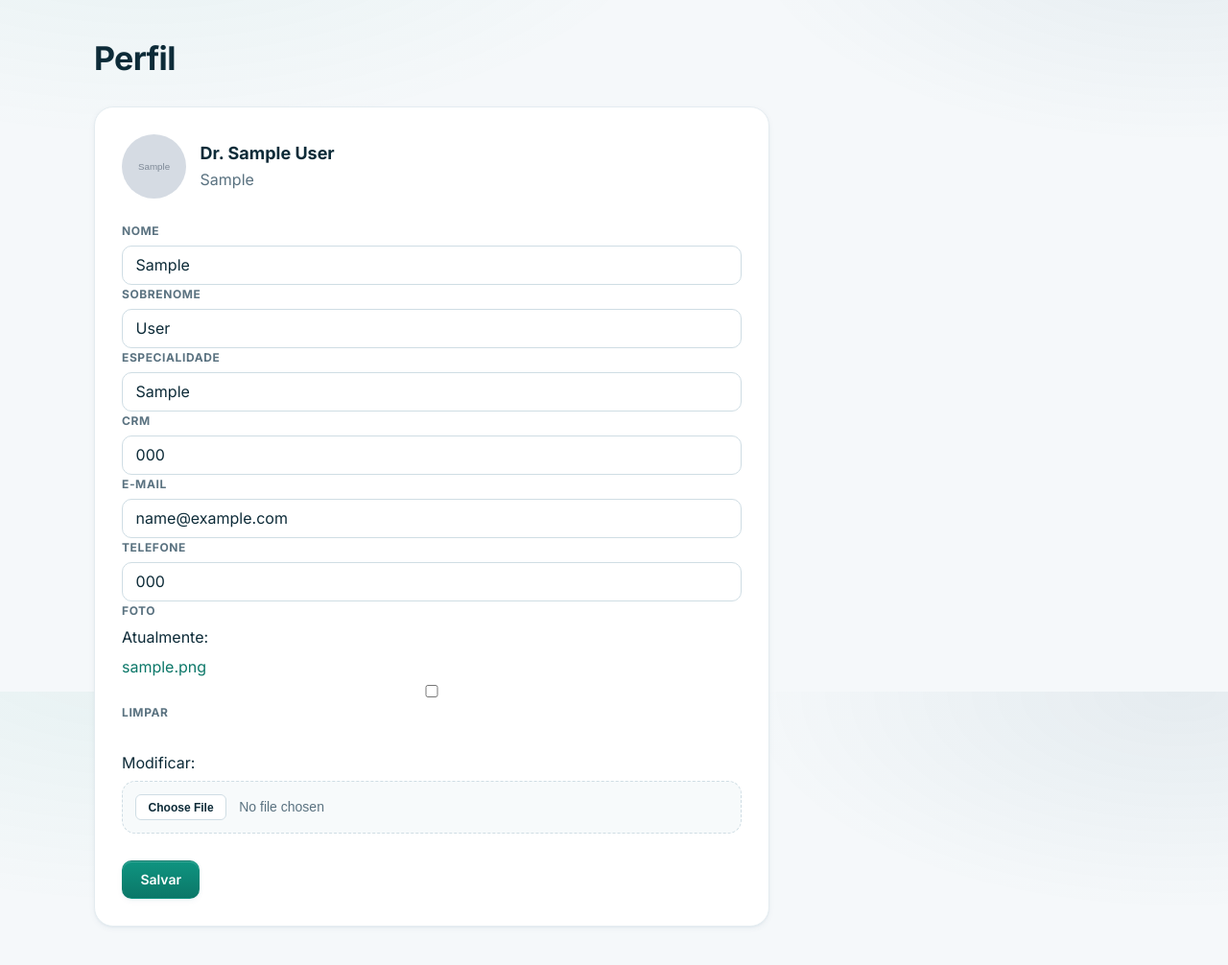
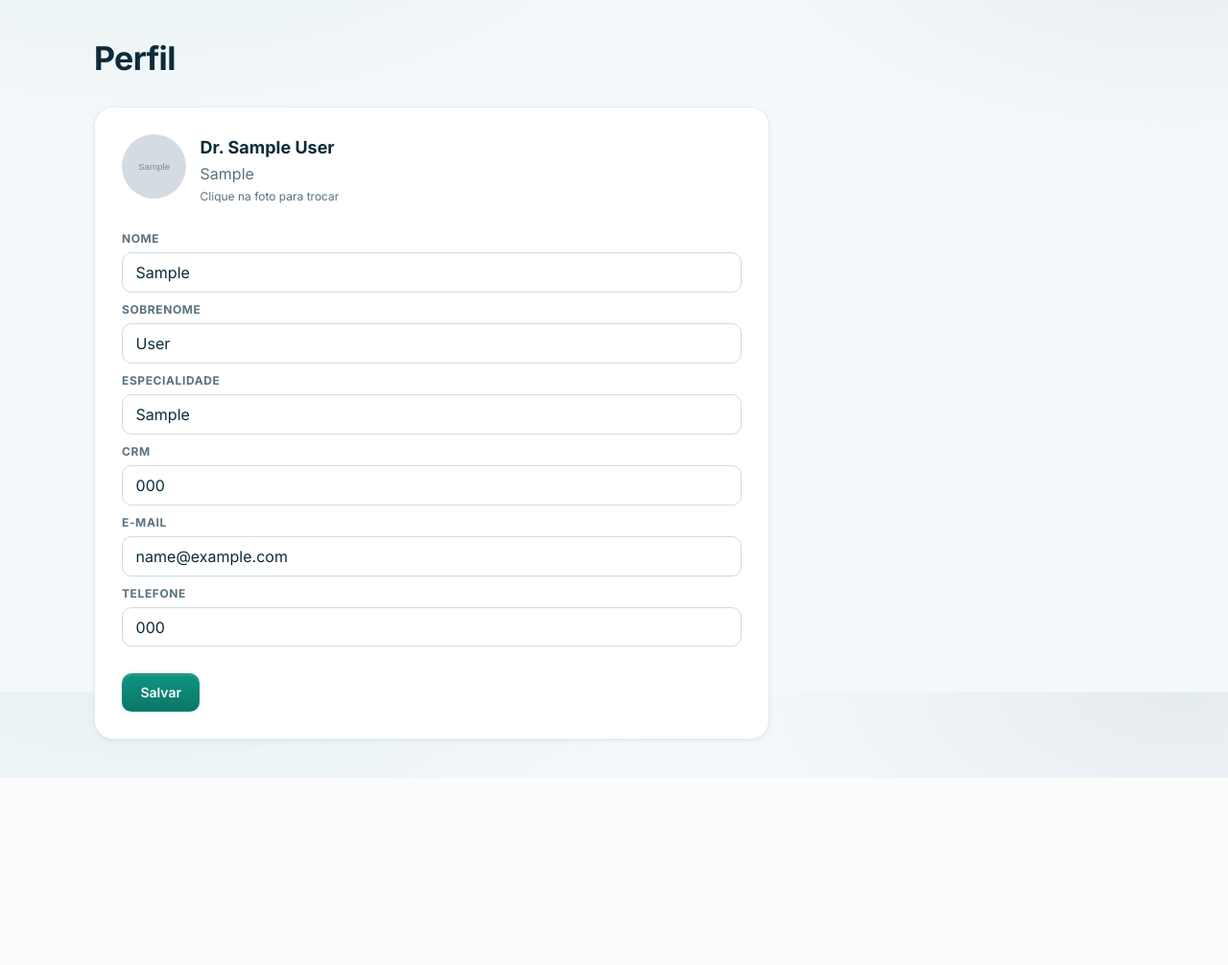
Before and after one commit to projetogrupo/MedHelper, a Django app: page /profile/ in a window 1280 px wide. Shown: the part 79-1085 px from the top of the page at 96% size. After the commit the page ends 890 px from the top, so only its background shows below. Run offline with Django 5.2, Linux system fonts and the light colour scheme; a user stored in the database is signed in; tables that the repository leaves empty hold one stand-in row (values such as "Sample post"); grey boxes marked "Sample" are stand-in pictures.

Commit message:
Make the avatar the photo control on the profile screen
The photo was rendered by the generic field loop, so it landed at the
bottom of the form as a file input with no relationship to the avatar it
feeds. The circle is now the label for that input: clicking it opens the
picker, hovering reveals an "Alterar" overlay, and the chosen file is shown
in the circle immediately instead of only after the form round-trips.

The input itself stays in the form, visually hidden but focusable, so
keyboard users still reach it and the file is still submitted.

Co-Authored-By: Claude Opus 5 <noreply@anthropic.com>

```diff
--- a/src/core/static/core/style.css
+++ b/src/core/static/core/style.css
@@ -1054,6 +1083,18 @@ tbody tr:last-child td { border-bottom: none; }
 .divider     { border: none; border-top: 1px solid var(--border); margin: var(--space-md) 0; }
 .full-width  { width: 100%; }
 .prewrap     { white-space: pre-line; }
+/* Hidden on screen, still focusable and still submitted with the form. */
+.sr-only {
+  position: absolute;
+  width: 1px;
+  height: 1px;
+  margin: -1px;
+  padding: 0;
+  overflow: hidden;
+  clip-path: inset(50%);
+  white-space: nowrap;
+  border: 0;
+}
 .span-all    { grid-column: 1 / -1; }
 .input-narrow { width: 6rem; }
 
--- a/src/core/templates/core/profile.html
+++ b/src/core/templates/core/profile.html
@@ -7,28 +7,69 @@
 </div>
 
 <div class="card measure">
+  <form method="post" enctype="multipart/form-data">
+    {% csrf_token %}
+
+    {% comment %}
+    The photo control is the avatar itself: the circle is the label for the
+    file input, which is hidden but still submitted with the form.
+    {% endcomment %}
     <div class="person-row mb-2">
+      <label class="avatar-edit" for="{{ form.photo.id_for_label }}">
+        <span id="avatar-preview">
           {% include "core/avatar.html" with size="avatar--lg" %}
+        </span>
+        <span class="avatar-edit__overlay" aria-hidden="true">Alterar</span>
+      </label>
       <div>
         <p class="patient-name mb-0">{{ person }}</p>
         {% if person.specialty %}
           <p class="text-muted mb-0">{{ person.specialty }}</p>
         {% endif %}
+        <p class="text-muted text-xs mb-0">Clique na foto para trocar</p>
+        {{ form.photo.errors }}
       </div>
     </div>
+    <div class="sr-only">{{ form.photo }}</div>
 
-  <form method="post" enctype="multipart/form-data">
-    {% csrf_token %}
     {% for field in form %}
-      <div class="form-group">
+      {% if field.name != "photo" %}
+        <div class="form-group mb-1">
           <label for="{{ field.id_for_label }}">{{ field.label }}</label>
           {{ field }}
           {{ field.errors }}
         </div>
+      {% endif %}
     {% endfor %}
+
     <div class="form-actions">
       <button type="submit" class="btn btn-primary">Salvar</button>
     </div>
   </form>
 </div>
 {% endblock %}
+
+{% block extra_scripts %}
+<script>
+  // Show the chosen file in the circle straight away — otherwise picking a
+  // photo gives no feedback at all until the form round-trips.
+  (function () {
+    const input = document.getElementById('{{ form.photo.id_for_label }}');
+    const holder = document.getElementById('avatar-preview');
+    if (!input || !holder) { return; }
+
+    input.addEventListener('change', function () {
+      const file = input.files && input.files[0];
+      if (!file) { return; }
+      const image = document.createElement('img');
+      image.className = 'avatar avatar--lg';
+      image.alt = 'Nova foto de perfil';
+      image.src = URL.createObjectURL(file);
+      image.addEventListener('load', function () {
+        URL.revokeObjectURL(image.src);
+      });
+      holder.replaceChildren(image);
+    });
+  })();
+</script>
+{% endblock %}
```
Also changed, not shown: other parts of src/core/static/core/style.css (+29 -0 lines). Lines whose indentation alone changed are shown as unchanged.
